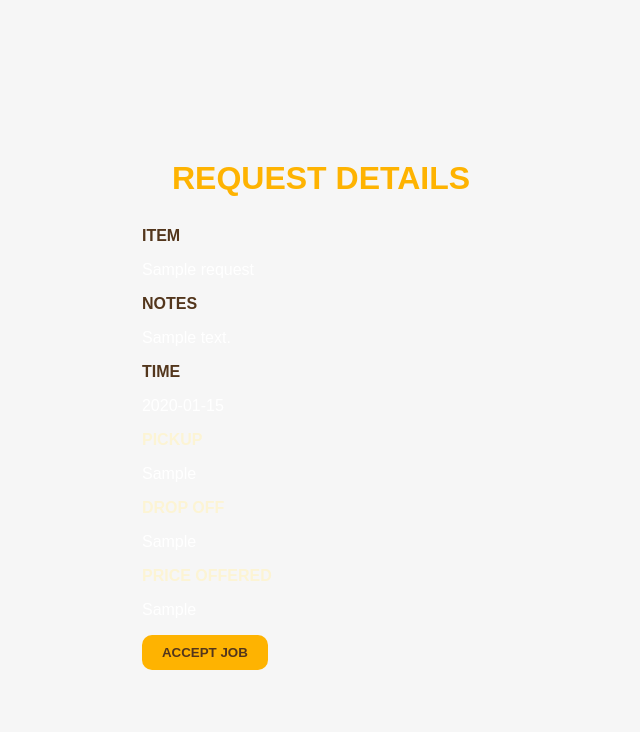
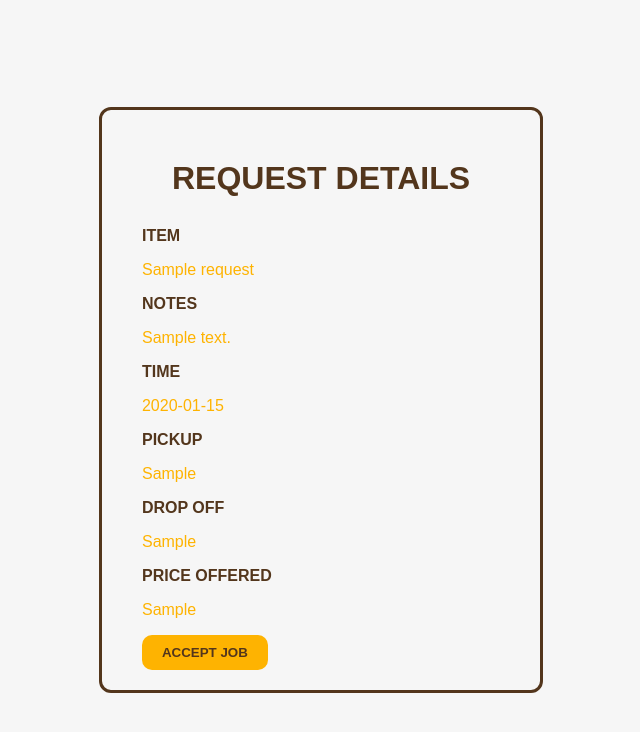
Before and after one commit to aleesssa/BeeBuzz, a Flask app: page /request/jobs/details/1 in a window 1280 px wide. Shown: the top 732 px of the page, without its empty margins (319-959 px from the left). Run offline with Flask 3, Linux system fonts and the light colour scheme; tables that the repository leaves empty hold one stand-in row (values such as "Sample post").

Commit message:
bit styling

```diff
--- a/static/css/request.css
+++ b/static/css/request.css
@@ -120,7 +120,8 @@ h1{
 }
 
 .box2{
-    border: #53361C;
+    border: solid #53361C;
+    border-width: 3px;
     padding: 20px 40px;
     width: fit-content;
     background-color: transparent;
@@ -131,3 +132,12 @@ h1{
     color: #53361C;
     font-weight: bold;
 }
+
+.req_details p{
+    color: #FEB301;
+}
+
+.req_details h1{
+    color: #53361C;
+    font-weight: bold;
+}
--- a/templates/request_details.html
+++ b/templates/request_details.html
@@ -7,6 +7,9 @@
 
 <body>
     <div class="box2">
+
+    <div class="req_details">
+
      <h1>REQUEST DETAILS</h1>
 
      <div class="label2">ITEM</div>
@@ -18,13 +21,13 @@
      <div class="label2">TIME</div>
      <p>{{ job_request.time }}</p>
 
-     <div class="label">PICKUP</div>
+     <div class="label2">PICKUP</div>
      <p>{{ job_request.pickup_location }}</p>
 
-     <div class="label">DROP OFF</div>
+     <div class="label2">DROP OFF</div>
      <p>{{ job_request.dropoff_location }}</p>
 
-     <div class="label">PRICE OFFERED</div>
+     <div class="label2">PRICE OFFERED</div>
      <p>{{ job_request.price_offer }}</p>
 
       <form method="POST" action="{{ url_for('request_bp.accept_jobs', request_id=job_request.id) }}">
@@ -32,6 +35,7 @@
       </form>
 
     </div>
+    </div>
 </body>
 
 {% endblock %}
```
